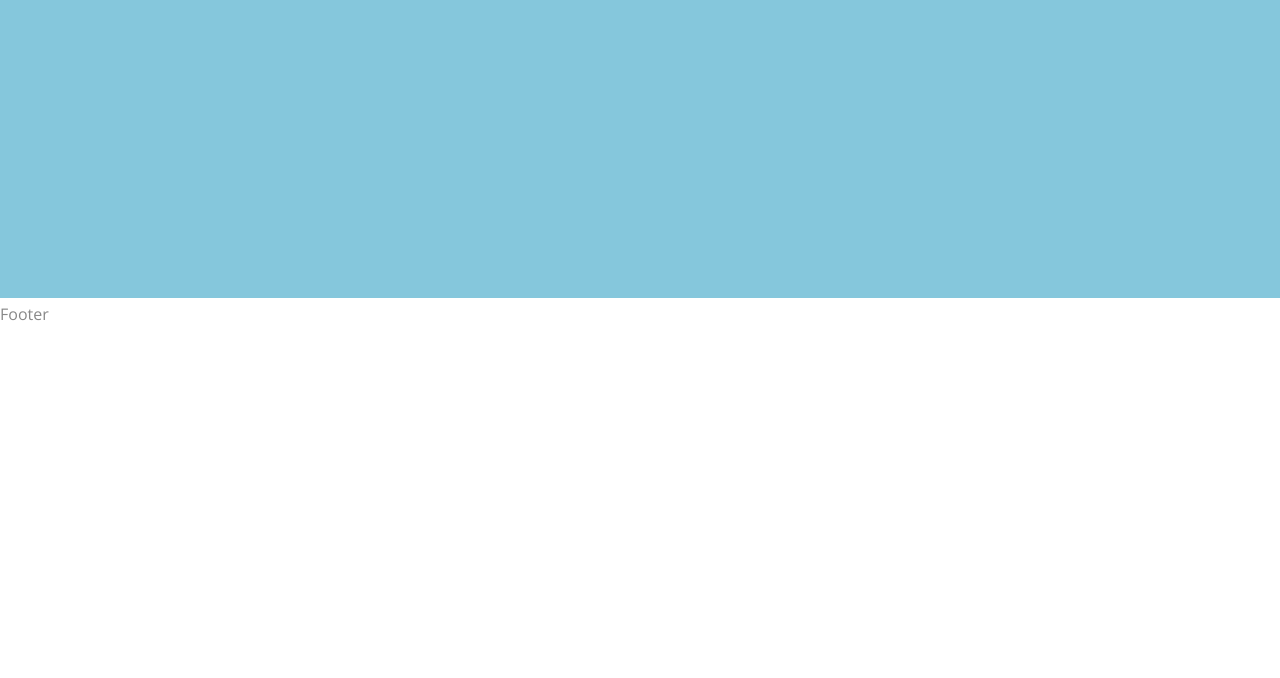
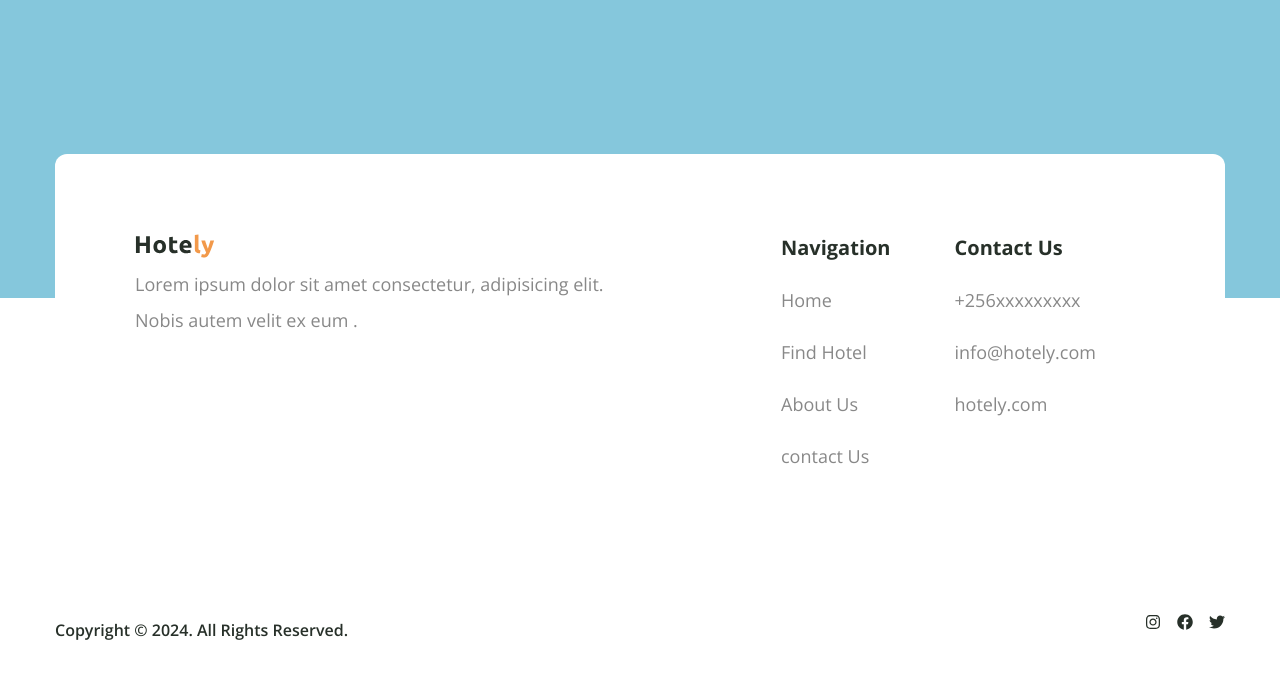
Before and after one commit to jossi30/hotely, a Next.js app: page / in a window 1280 px wide. Shown: the part 4339-5017 px from the top of the page. Built offline with nearby package versions, Linux system fonts and the light colour scheme.

Commit message:
added a footer section and styled it

```diff
--- a/components/Footer.jsx
+++ b/components/Footer.jsx
@@ -1,9 +1,77 @@
+'use client';
+import Image from "next/image";
+import Link from "next/link";
+import Socials from "./Socials";
+
+import { motion } from 'framer-motion';
+import { fadeIn } from '@/variants';
 
 const Footer = () => {
   return (
-    <div>
-      Footer
-    </div>
+    <footer className="bg=soft_green-secondary relative pt-12 xl:pt-0">
+      <div className="container mx-auto">
+        <motion.div
+         variants={fadeIn('up',0.4)}
+         initial='hidden'
+         whileInView='show'
+         viewport={{ once:false, amount: 0 }}
+        >
+          <div className="flex flex-col xl:flex-row bg-white p-8 rounded-xl min-h-[394px] xl:p-20 xl:-translate-y-36 xl:gap-x-12">
+            <div className="xl:w-[470px] mb-6 xl-6 xl:mb-0">
+              <Link
+              href='/'
+              >
+                <Image
+                  src='/footer/logo.svg'
+                  width={80}
+                  height={36}
+                  alt=""
+                  className="mb-2"
+                  />
+              </Link>
+              <p className="text-lg leading-9">
+                Lorem ipsum dolor sit amet consectetur, adipisicing elit. Nobis autem velit ex eum .
+              </p>
+            </div>
+            <div className="flex xl:gap-x-16 xl:ml-32">
+              <div className="flex-1">
+                <h4 className="h4 mb-6">Navigation</h4>
+                <ul className="flex flex-col gap-y-6 text-lg">
+                  <li>
+                    <Link href='/'>Home</Link>
+                  </li>
+                  <li>
+                    <Link href='/'>Find Hotel</Link>
+                  </li>
+                  <li>
+                    <Link href='/'>About Us</Link>
+                  </li>
+                  <li>
+                    <Link href='/'>contact Us</Link>
+                  </li>
+                </ul>
+              </div>
+
+              <div className="flex-1">
+                <h4 className="h4 mb-6">Contact Us</h4>
+                <ul className="flex flex-col gap-y-6 text-lg">
+                  <li>+256xxxxxxxxx</li>
+                  <li>info@hotely.com</li>
+                  <li>hotely.com</li>
+                 </ul>
+              </div>
+
+
+
+            </div>
+          </div>
+        </motion.div>
+        <div className="py-12 xl:-mt-32 flex flex-col xl:flex-row xl:justify-between">
+          <p className="text-black font-semibold text-center mb-4 xl:mb-0">Copyright &copy; 2024. All Rights Reserved.</p>
+          <Socials containerStyles='flex gap-x-4 text-black mx-auto xl:mx-0' />
+        </div>
+      </div>
+    </footer>
   )
 }
 
```
